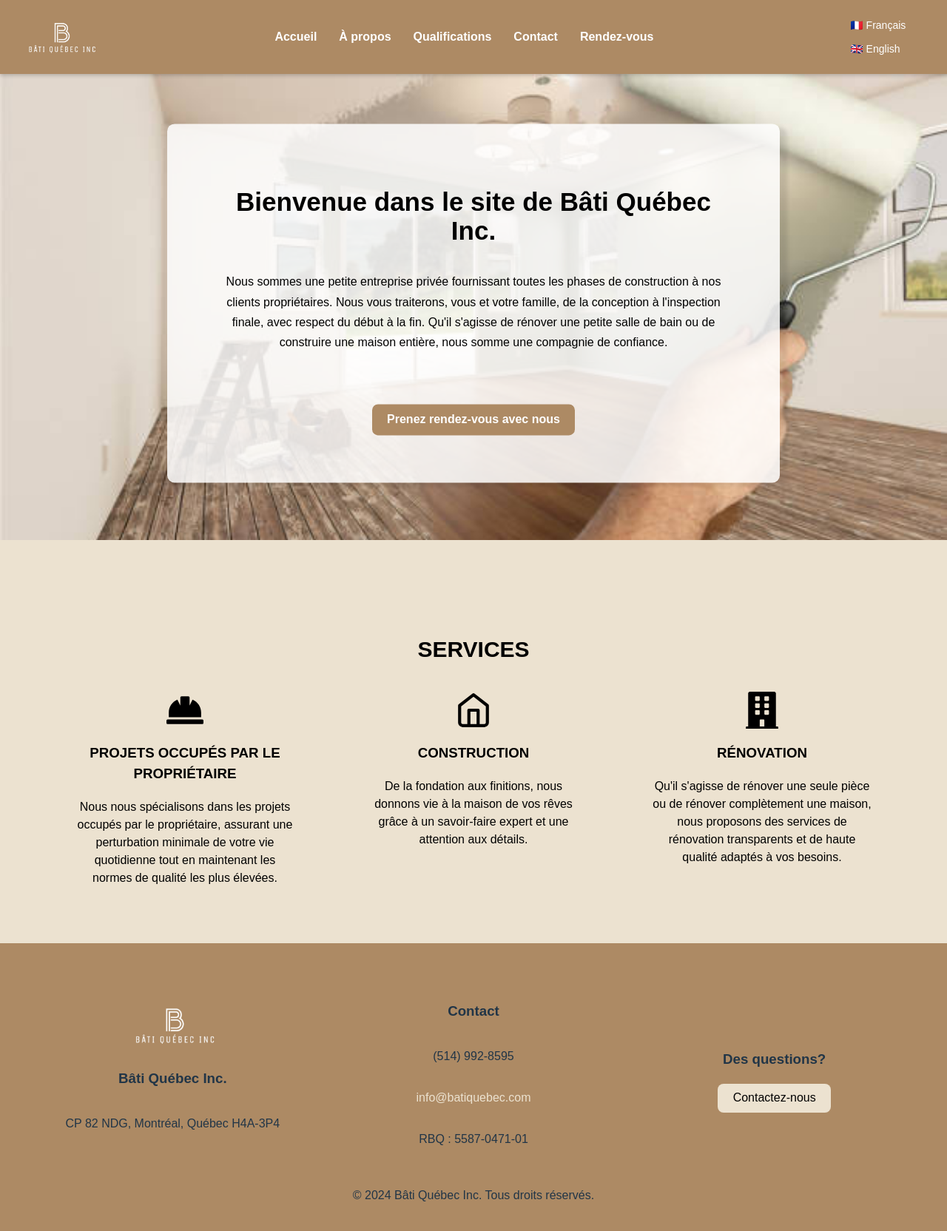
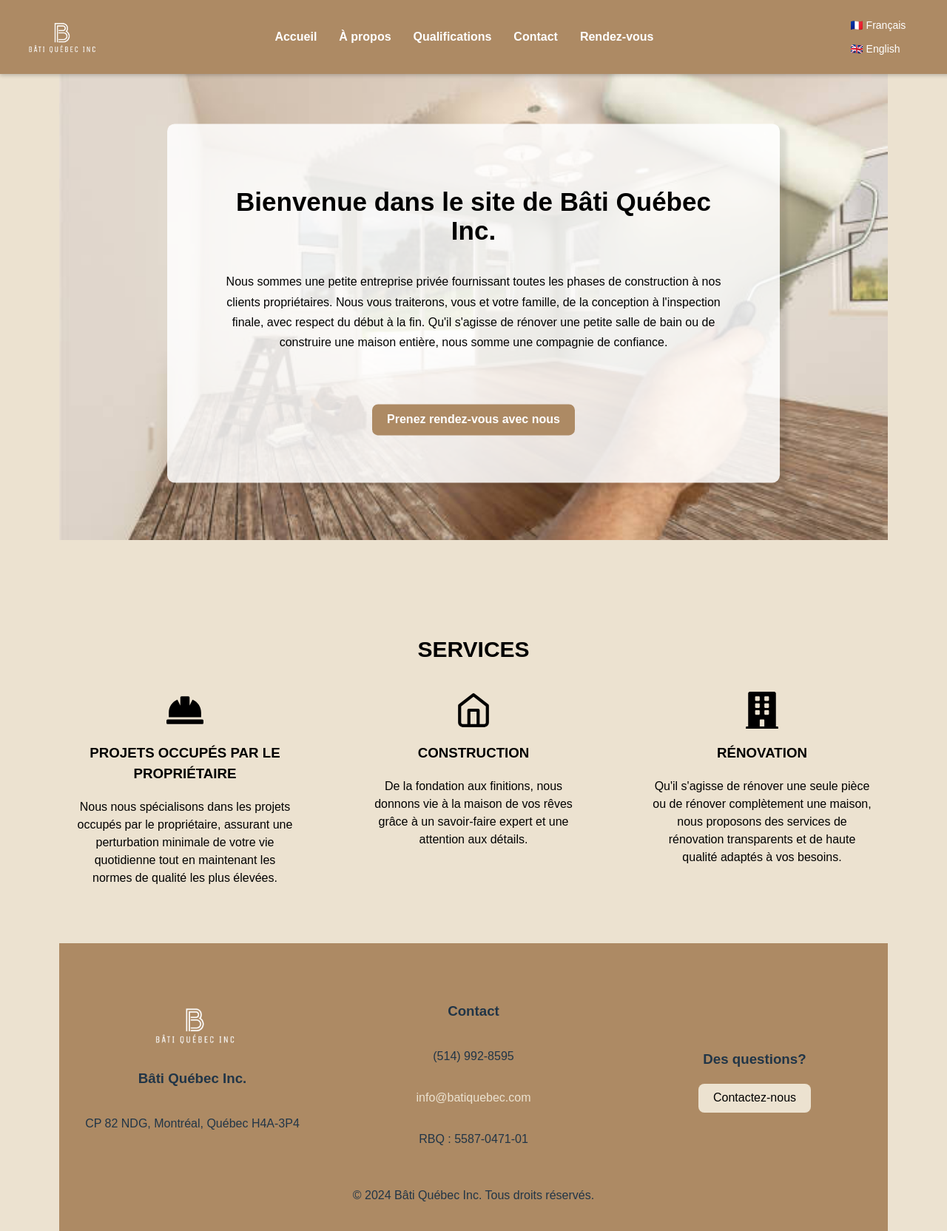
Before and after one commit to MyriamAssam/bati, a React (Vite) app: page / in a window 1280 px wide. Shown: the whole page at 74% size. Built offline with nearby package versions, Linux system fonts and the light colour scheme.

Commit message:
Ajustement style

```diff
--- a/src/App.css
+++ b/src/App.css
@@ -1,17 +1,59 @@
-/* ✅ Ajustement global */
+/* ✅ Assurer que le footer reste en bas */
+html,
+body,
 #root {
   display: flex;
   flex-direction: column;
-  flex-grow: 1;
-}
-
-html,
-body {
+  min-height: 100vh;
   margin: 0;
   padding: 0;
   background-color: #ECE2D0;
-  font-family: Arial, sans-serif;
 }
+
+main {
+  flex: 1;
+  padding: 20px;
+  text-align: center;
+  position: relative;
+  min-height: 100vh;
+  margin-top: 100px;
+  /* ✅ Évite le chevauchement du header */
+}
+
+/* ✅ Correction du Footer */
+.footer {
+  width: 100%;
+  padding: 20px 0;
+  background-color: #AD8A64;
+  display: flex;
+  flex-direction: column;
+  align-items: center;
+  text-align: center;
+  margin-top: auto;
+  /* ✅ Place le footer en bas */
+}
+
+/* ✅ Correction du problème de header fixe cachant le contenu */
+header {
+  position: fixed;
+  top: 0;
+  left: 0;
+  right: 0;
+  height: 80px;
+  background-color: #AD8A64;
+  z-index: 1000;
+  display: flex;
+  align-items: center;
+  justify-content: space-between;
+  padding: 10px 20px;
+  box-shadow: 0px 2px 5px rgba(0, 0, 0, 0.1);
+}
+
+main {
+  padding-top: 100px;
+  /* ✅ Décale le contenu vers le bas pour éviter qu'il soit caché */
+}
+
 
 @keyframes fadeInAnimation {
   from {
```
